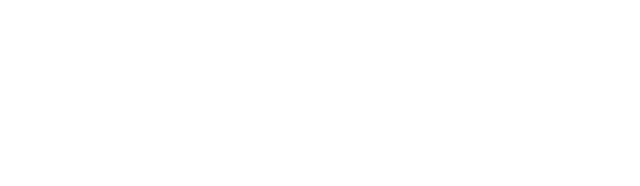
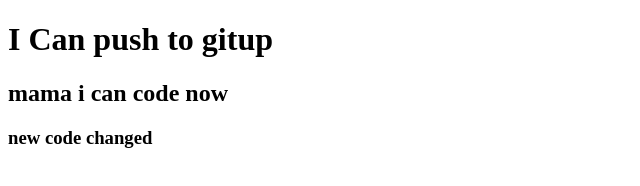
Before and after one commit to khadijatalukder/my-second-repo, a plain HTML site: page index.html in a window 1280 px wide. Shown: the whole page, without its empty margins (0-640 px from the left). Drawn offline with Linux system fonts and the light colour scheme.

Commit message:
added header

```diff
--- a/index.html
+++ b/index.html
@@ -8,7 +8,9 @@
 </head>
 
 <body>
-
+    <h1>I Can push to gitup</h1>
+    <h2>mama i can code now</h2>
+    <h3>new code changed</h3>
 </body>
 
 </html>
```
